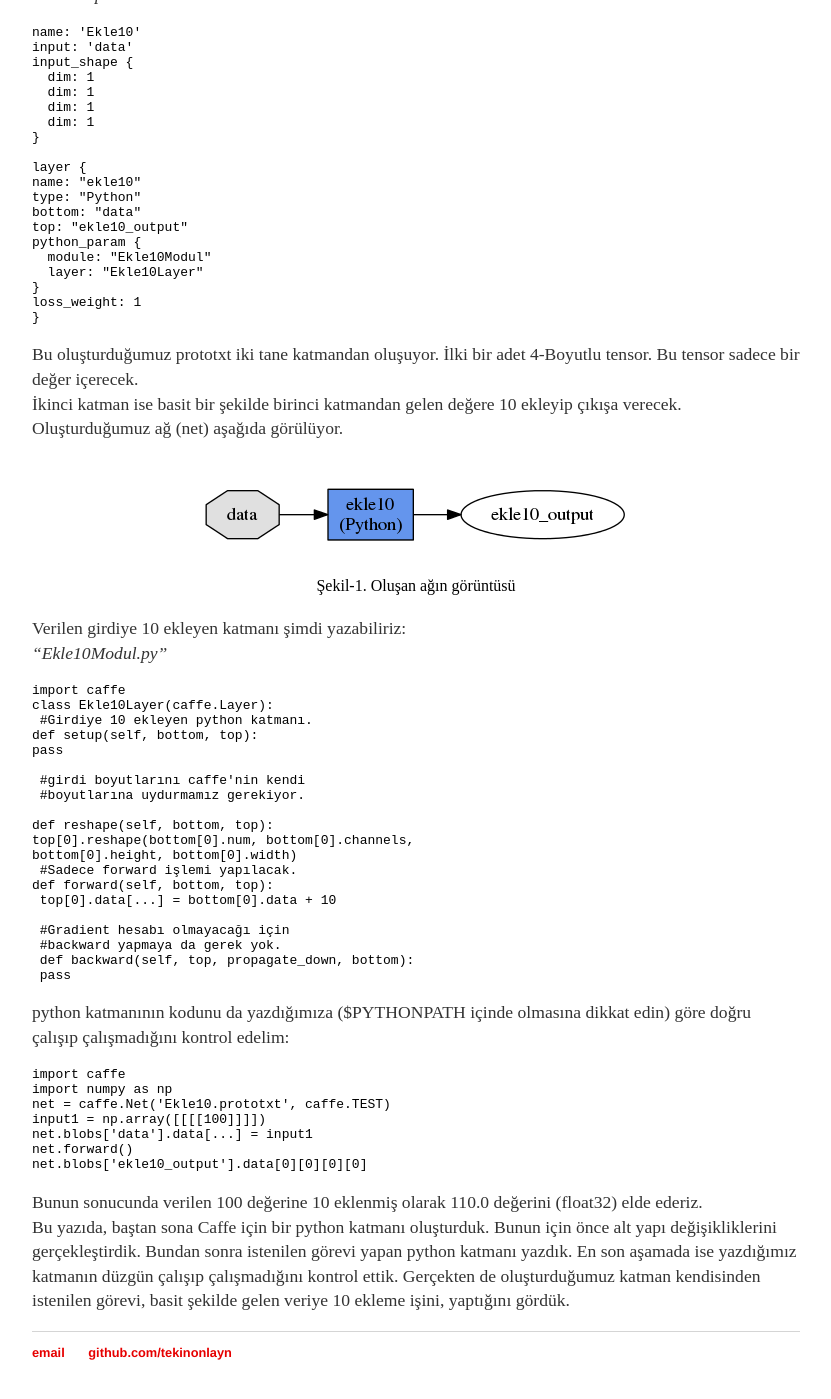
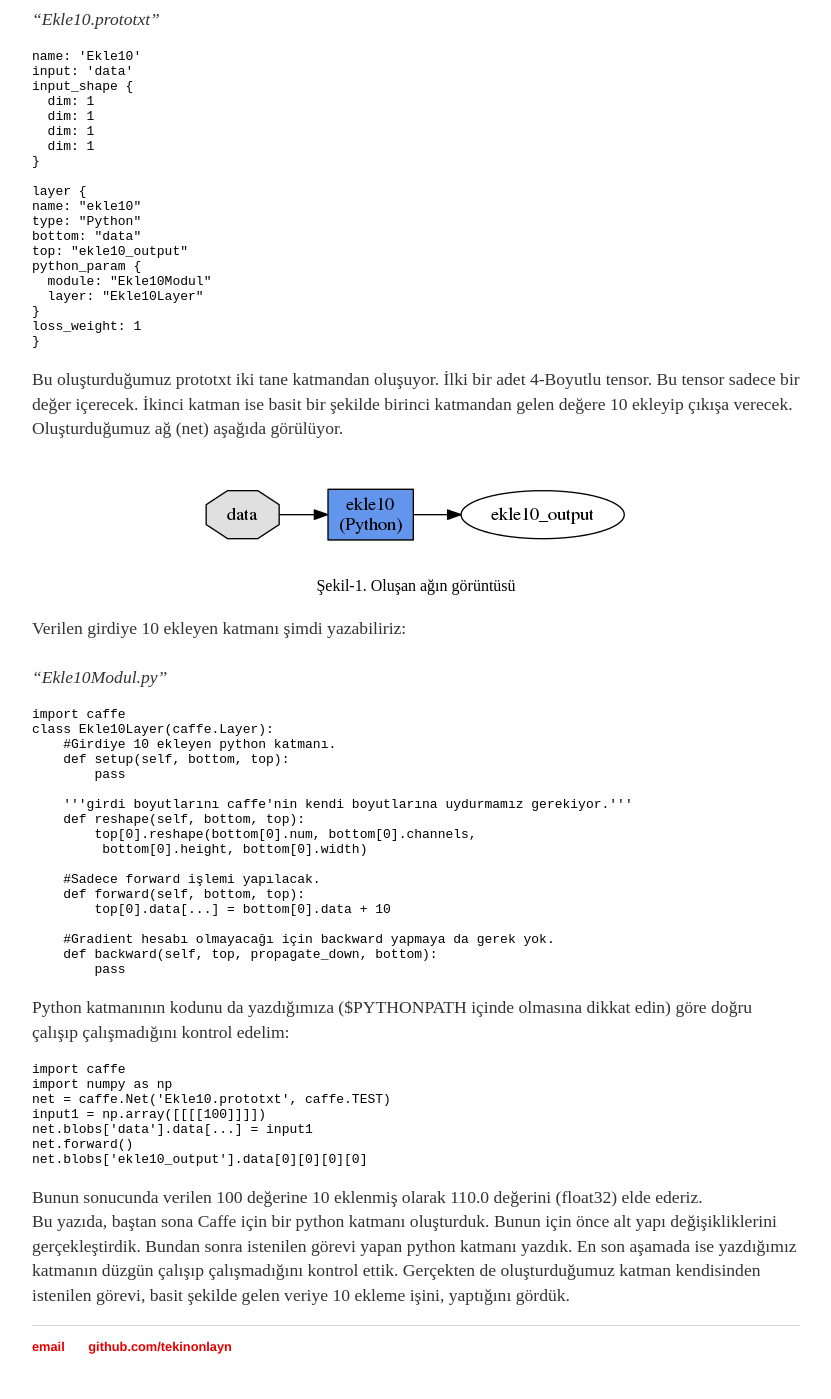
Before and after one commit to tekinonlayn/gi.github.io, a Jekyll site: the page built from _posts/2016-03-29-caffeye-yeni-bir-python-katmani-ekleme.md, in a window 1280 px wide and 1400 px high, scrolled down 1028 px. Shown: the whole window, without its empty margins (224-1055 px from the left). Built offline with Jekyll 4.4.1, drawn with Linux system fonts in a browser that asks for light colours.

Commit message:
Update 2016-03-29-caffeye-yeni-bir-python-katmani-ekleme.md

```diff
--- a/_posts/2016-03-29-caffeye-yeni-bir-python-katmani-ekleme.md
+++ b/_posts/2016-03-29-caffeye-yeni-bir-python-katmani-ekleme.md
@@ -30,8 +30,8 @@ make runtest
 </pre>
 komutları verilmelidir. <br />
 Buraya kadar anlatılanlar python katmanı oluşturmak için altyapıyı kurmak içindi. Şimdi python katmanı oluşturmaya başlayabiliriz.<br />
-İşe örnek bir prototxt oluşturmakla başlayalım:<br />
-<i>"Ekle10.prototxt"</i><br />
+İşe örnek bir prototxt oluşturmakla başlayalım:<br /><br />
+<i>"Ekle10.prototxt"</i>
 <pre class="prettyprint">
 name: 'Ekle10'
 input: 'data'
@@ -53,40 +53,36 @@ python_param {
 }
 loss_weight: 1
 }</pre>
-Bu oluşturduğumuz prototxt iki tane katmandan oluşuyor. İlki bir adet 4-Boyutlu tensor. Bu tensor sadece bir değer içerecek.<br />
-İkinci katman ise basit bir şekilde birinci katmandan gelen değere 10 ekleyip çıkışa verecek.<br />
-Oluşturduğumuz ağ (net) aşağıda görülüyor.<br />
+Bu oluşturduğumuz prototxt iki tane katmandan oluşuyor. İlki bir adet 4-Boyutlu tensor. Bu tensor sadece bir değer içerecek. İkinci katman ise basit bir şekilde birinci katmandan gelen değere 10 ekleyip çıkışa verecek. Oluşturduğumuz ağ (net) aşağıda görülüyor.
 <table align="center">
 <tr><td style="text-align: center;">
 <img src="/img/sampleNet_prototxt.png" text-align="center"></td></tr>
 <tr><td class="tr-caption" style="text-align: center;">Şekil-1. Oluşan ağın görüntüsü</td></tr>
 </table>
 
-Verilen girdiye 10 ekleyen katmanı şimdi yazabiliriz:<br />
-<i>"Ekle10Modul.py"</i><br />
+Verilen girdiye 10 ekleyen katmanı şimdi yazabiliriz:<br /><br />
+<i>"Ekle10Modul.py"</i>
 <pre class="prettyprint">
 import caffe
 class Ekle10Layer(caffe.Layer):
- #Girdiye 10 ekleyen python katmanı.
-def setup(self, bottom, top):
-pass
+    #Girdiye 10 ekleyen python katmanı.
+    def setup(self, bottom, top):
+        pass
 
- #girdi boyutlarını caffe'nin kendi
- #boyutlarına uydurmamız gerekiyor.
+    '''girdi boyutlarını caffe'nin kendi boyutlarına uydurmamız gerekiyor.'''
+    def reshape(self, bottom, top):
+        top[0].reshape(bottom[0].num, bottom[0].channels,
+         bottom[0].height, bottom[0].width)
 
-def reshape(self, bottom, top):
-top[0].reshape(bottom[0].num, bottom[0].channels,
-bottom[0].height, bottom[0].width)
- #Sadece forward işlemi yapılacak.
-def forward(self, bottom, top):
- top[0].data[...] = bottom[0].data + 10
+    #Sadece forward işlemi yapılacak.
+    def forward(self, bottom, top):
+        top[0].data[...] = bottom[0].data + 10
 
- #Gradient hesabı olmayacağı için
- #backward yapmaya da gerek yok.
- def backward(self, top, propagate_down, bottom):
- pass
+    #Gradient hesabı olmayacağı için backward yapmaya da gerek yok.
+    def backward(self, top, propagate_down, bottom):
+        pass
 </pre>
-python katmanının kodunu da yazdığımıza ($PYTHONPATH içinde olmasına dikkat edin) göre doğru çalışıp çalışmadığını kontrol edelim:<br />
+Python katmanının kodunu da yazdığımıza ($PYTHONPATH içinde olmasına dikkat edin) göre doğru çalışıp çalışmadığını kontrol edelim:<br />
 <pre class="prettyprint">
 import caffe
 import numpy as np
```
